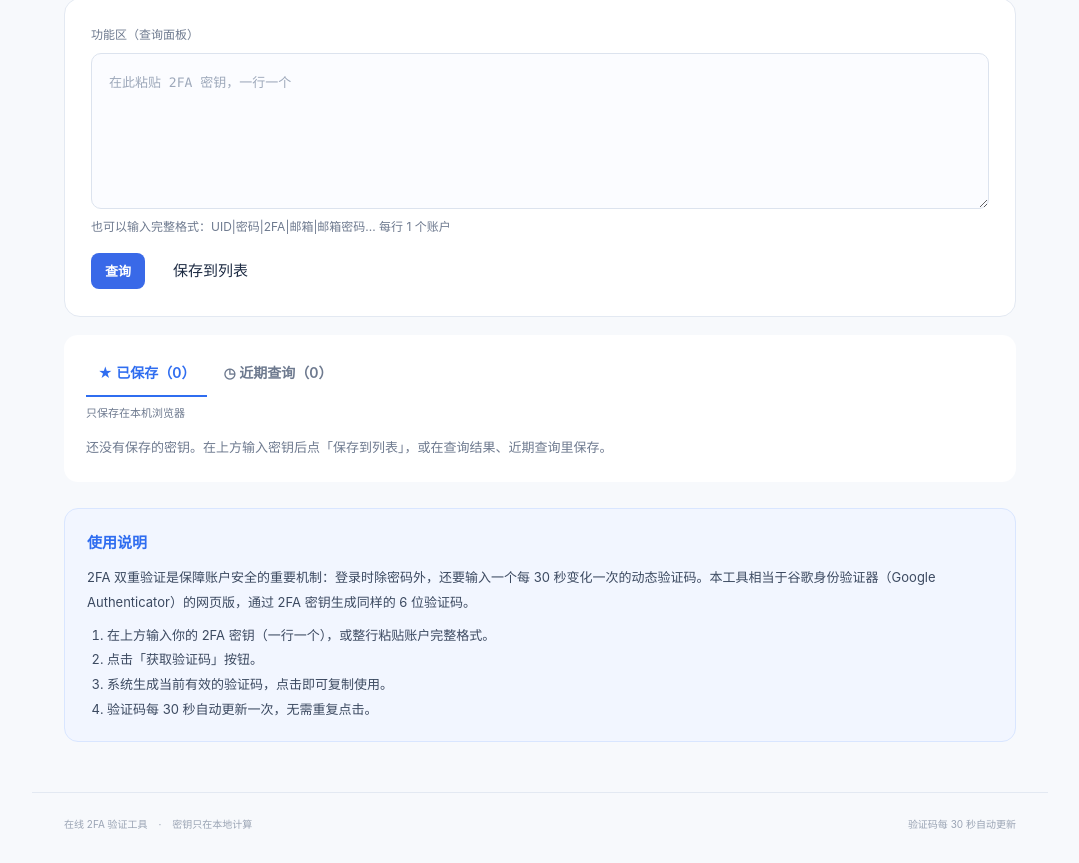
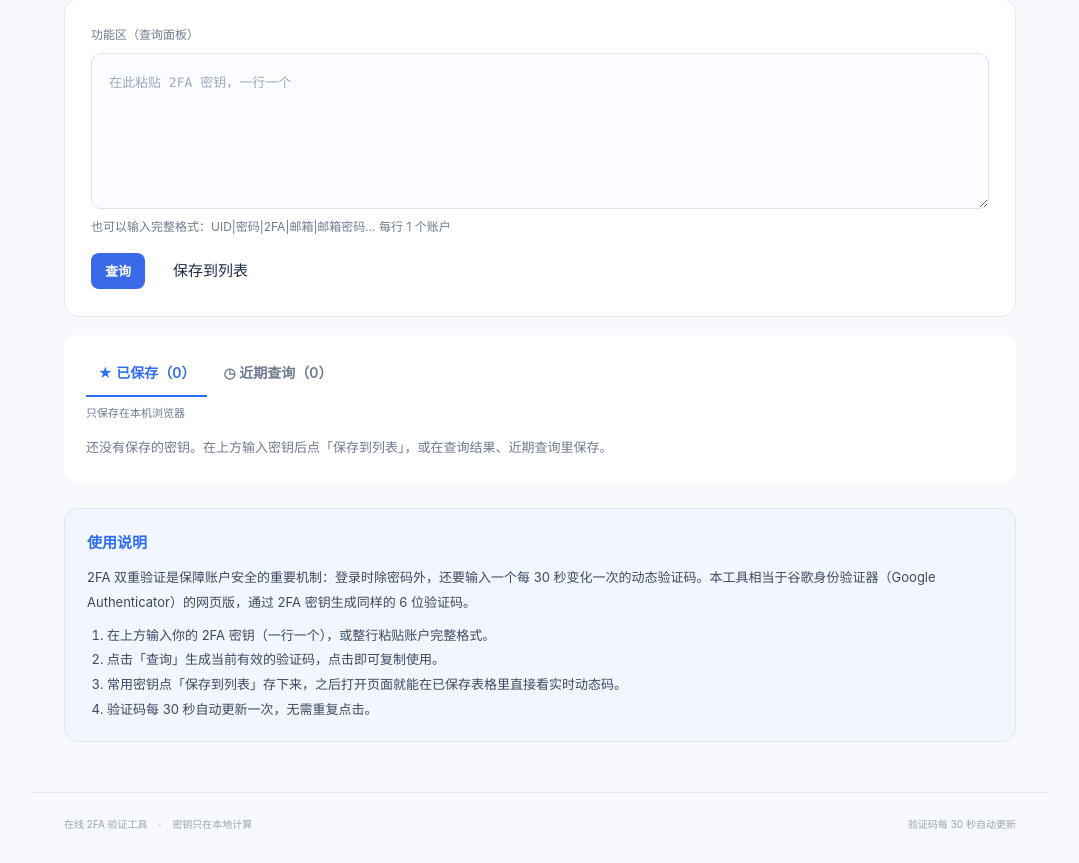
Before and after one commit to disda/vpn-install-guide, a Next.js app: page /2fa in a window 1280 px wide. Shown: the part 293-1156 px from the top of the page, without its empty margins (100-1179 px from the left). Built offline with nearby package versions, Linux system fonts and the light colour scheme.

Commit message:
docs: 2FA 使用说明同步新交互（查询/保存到列表/实时动态码）

```diff
--- a/app/2fa/page.tsx
+++ b/app/2fa/page.tsx
@@ -24,8 +24,8 @@ export default function TwoFaPage() {
         </p>
         <ol>
           <li>在上方输入你的 2FA 密钥（一行一个），或整行粘贴账户完整格式。</li>
-          <li>点击「获取验证码」按钮。</li>
-          <li>系统生成当前有效的验证码，点击即可复制使用。</li>
+          <li>点击「查询」生成当前有效的验证码，点击即可复制使用。</li>
+          <li>常用密钥点「保存到列表」存下来，之后打开页面就能在已保存表格里直接看实时动态码。</li>
           <li>验证码每 30 秒自动更新一次，无需重复点击。</li>
         </ol>
       </section>
```
